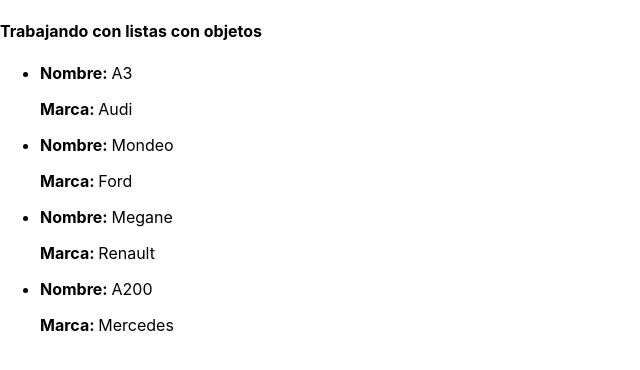
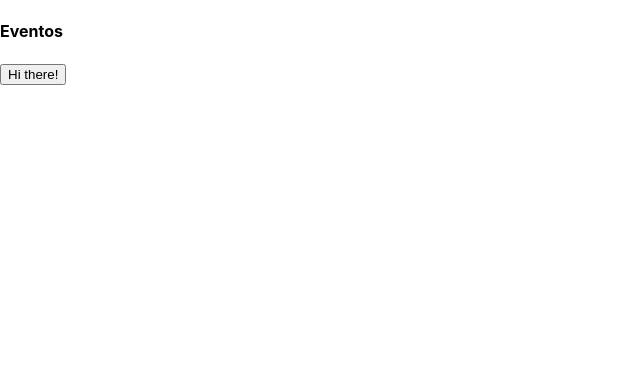
Before and after one commit to JulenOsia/curso-udemy-osia, a React (Create React App) app: page / in a window 1280 px wide. Shown: the top 370 px of the page, without its empty margins (0-640 px from the left). Built offline with nearby package versions, Linux system fonts and the light colour scheme.

Commit message:
Hasta video 31

```diff
--- a/src/App.js
+++ b/src/App.js
@@ -1,50 +1,11 @@
 import React, { Component } from 'react';
-import cars from './data/cars.json';
 
-class CarItem extends Component {
-
-  render () {
-    const { car } = this.props
-
-    return (
-      <li>
-        <p><strong>Nombre: </strong>{car.name}</p>
-        <p><strong>Marca: </strong>{car.company}</p>
-      </li>
-      /*
-      const { car, key } = this.props
-      return (
-      <li>
-        <p>Key: {key}</p>
-      </li>
-      )
-      No mostrará la key en pantalla pero si un mensaje de error en la consola
-      indicando que la key solo se usa de forma interna en React
-      */
-    )
-  }
-}
 class App extends Component {
   render() {
-
     return (
       <div className="App">
-        <h4>Trabajando con listas con objetos</h4>
-        <ul>
-          {
-            cars.map(car =>{
-              return (
-                <CarItem key={car.id} car={car} />
-
-                /* Para mostrar la key hay que pasar el valor en una prop diferente
-                Ejemplo de este caso:
-                const { car, id } = this.props
-                <p>Key: {id}</p>
-                return <CarItem id={car.id} key={car.id} car={car} */
-              )
-            })
-          }
-        </ul>
+        <h4>Eventos</h4>
+          <button onClick={() => alert('Hi here!')}>Hi there!</button>
       </div>
     );
   }
```
